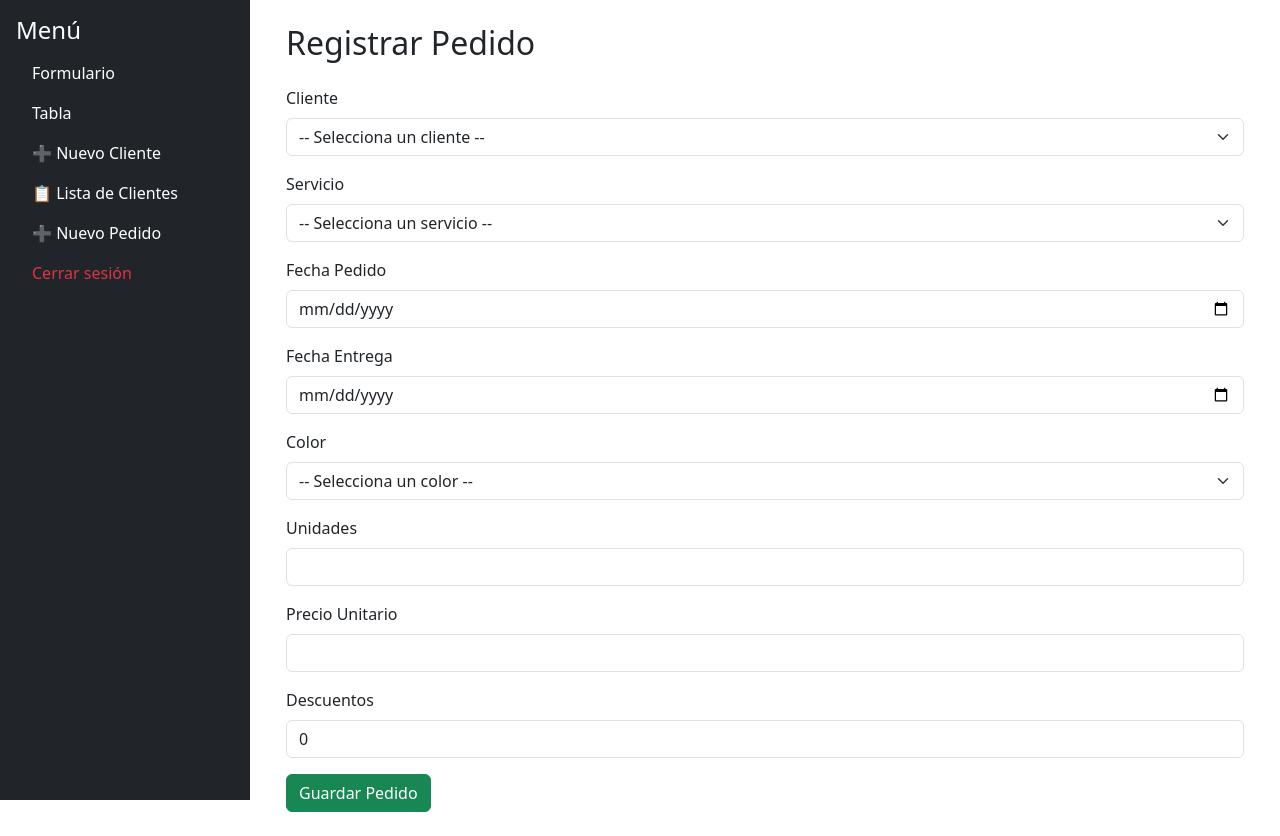
After one commit to julioapb/automatizacion, a Flask app: page /pedido/nuevo in a window 1280 px wide. The commit adds this page. Run offline with Flask 3, Linux system fonts and the light colour scheme; the visitor is signed in with stand-in values (Sample User, id 1); data that the repository does not hold is empty; some libraries are stand-ins or nearby versions.

Commit message:
Formulario pedido v1

```diff
--- a/app.py
+++ b/app.py
@@ -159,6 +159,50 @@ def eliminar_cliente(id_cliente):
     flash("Cliente eliminado correctamente 🗑️", "success")
     return redirect(url_for("clientes"))
 
+@app.route("/pedido/nuevo", methods=["GET", "POST"])
+def nuevo_pedido():
+    if not session.get("loggedin"):
+        return redirect(url_for("login"))
+
+    cursor = mysql.connection.cursor(MySQLdb.cursors.DictCursor)
+
+    # Traer clientes y colores de la BD
+    cursor.execute("SELECT id_cliente, nombre FROM cliente")
+    clientes = cursor.fetchall()
+
+    cursor.execute("SELECT id_color, nombre_color FROM color")
+    colores = cursor.fetchall()
+
+    cursor.execute("SELECT id_servicio, descripcion FROM servicio")
+    servicios = cursor.fetchall()
+
+    if request.method == "POST":
+        id_cliente = request.form.get("id_cliente")
+        id_servicio = request.form.get("id_servicio")
+        fecha_pedido = request.form.get("fecha_pedido")
+        fecha_entrega = request.form.get("fecha_entrega")
+        id_color = request.form.get("id_color")
+        unidades = request.form.get("unidades")
+        precio_unitario = request.form.get("precio_unitario")
+        descuentos = request.form.get("descuentos")
+        usuario = session["usuario"]
+
+        cursor.execute("""
+            INSERT INTO pedidos (id_cliente, id_servicio, fecha_pedido, fecha_entrega,
+                                 id_color, unidades, precio_unitario, descuentos, usuario)
+            VALUES (%s, %s, %s, %s, %s, %s, %s, %s, %s)
+        """, (id_cliente, id_servicio, fecha_pedido, fecha_entrega,
+              id_color, unidades, precio_unitario, descuentos, usuario))
+        mysql.connection.commit()
+
+        flash("Pedido registrado correctamente ✅", "success")
+        return redirect(url_for("tabla"))  # O donde quieras mostrar pedidos
+
+    return render_template("pedido_form.html",
+                           clientes=clientes,
+                           colores=colores,
+                           servicios=servicios)
+
 
 if __name__ == "__main__":
     app.run(debug=True)
--- a/templates/base.html
+++ b/templates/base.html
@@ -24,6 +24,9 @@
     <li class="nav-item">
       <a href="{{ url_for('clientes') }}" class="nav-link text-white">📋 Lista de Clientes</a>
     </li>
+     <li class="nav-item">
+        <a href="{{ url_for('nuevo_pedido') }}" class="nav-link text-white">➕ Nuevo Pedido</a>
+    </li>
     <li class="nav-item">
       <a href="{{ url_for('logout') }}" class="nav-link text-danger">Cerrar sesión</a>
     </li>
--- /dev/null
+++ b/templates/pedido_form.html
@@ -0,0 +1,69 @@
+{% extends "base.html" %}
+{% block title %}Nuevo Pedido{% endblock %}
+
+{% block content %}
+<div class="container">
+  <h2 class="mb-4">Registrar Pedido</h2>
+  <form method="POST">
+
+    <!-- Cliente -->
+    <div class="mb-3">
+      <label class="form-label">Cliente</label>
+      <select class="form-select" name="id_cliente" required>
+        <option value="">-- Selecciona un cliente --</option>
+        {% for c in clientes %}
+        <option value="{{ c.id_cliente }}">{{ c.nombre }}</option>
+        {% endfor %}
+      </select>
+    </div>
+
+    <!-- Servicio -->
+    <div class="mb-3">
+      <label class="form-label">Servicio</label>
+      <select class="form-select" name="id_servicio" required>
+        <option value="">-- Selecciona un servicio --</option>
+        {% for s in servicios %}
+        <option value="{{ s.id_servicio }}">{{ s.descripcion }}</option>
+        {% endfor %}
+      </select>
+    </div>
+
+    <!-- Fechas -->
+    <div class="mb-3">
+      <label class="form-label">Fecha Pedido</label>
+      <input type="date" class="form-control" name="fecha_pedido" required>
+    </div>
+    <div class="mb-3">
+      <label class="form-label">Fecha Entrega</label>
+      <input type="date" class="form-control" name="fecha_entrega">
+    </div>
+
+    <!-- Color -->
+    <div class="mb-3">
+      <label class="form-label">Color</label>
+      <select class="form-select" name="id_color">
+        <option value="">-- Selecciona un color --</option>
+        {% for col in colores %}
+        <option value="{{ col.id_color }}">{{ col.nombre_color }}</option>
+        {% endfor %}
+      </select>
+    </div>
+
+    <!-- Datos del pedido -->
+    <div class="mb-3">
+      <label class="form-label">Unidades</label>
+      <input type="number" class="form-control" name="unidades" required>
+    </div>
+    <div class="mb-3">
+      <label class="form-label">Precio Unitario</label>
+      <input type="number" step="0.01" class="form-control" name="precio_unitario" required>
+    </div>
+    <div class="mb-3">
+      <label class="form-label">Descuentos</label>
+      <input type="number" step="0.01" class="form-control" name="descuentos" value="0">
+    </div>
+
+    <button type="submit" class="btn btn-success">Guardar Pedido</button>
+  </form>
+</div>
+{% endblock %}
```
